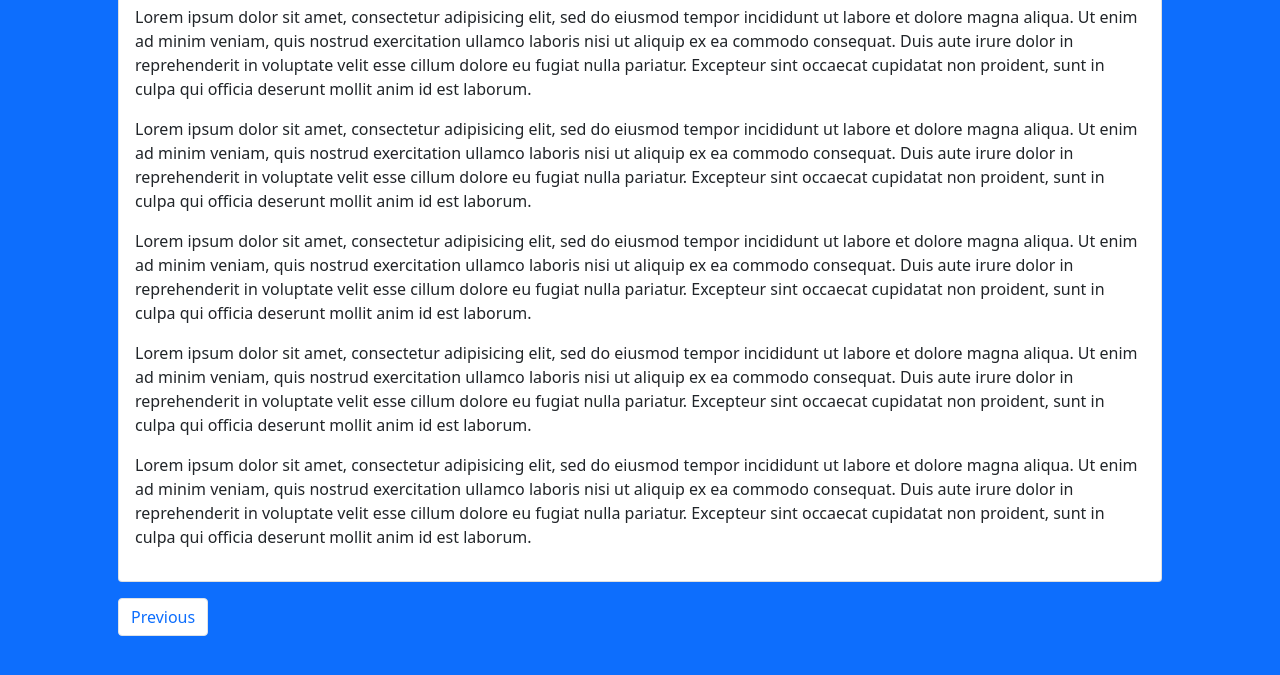
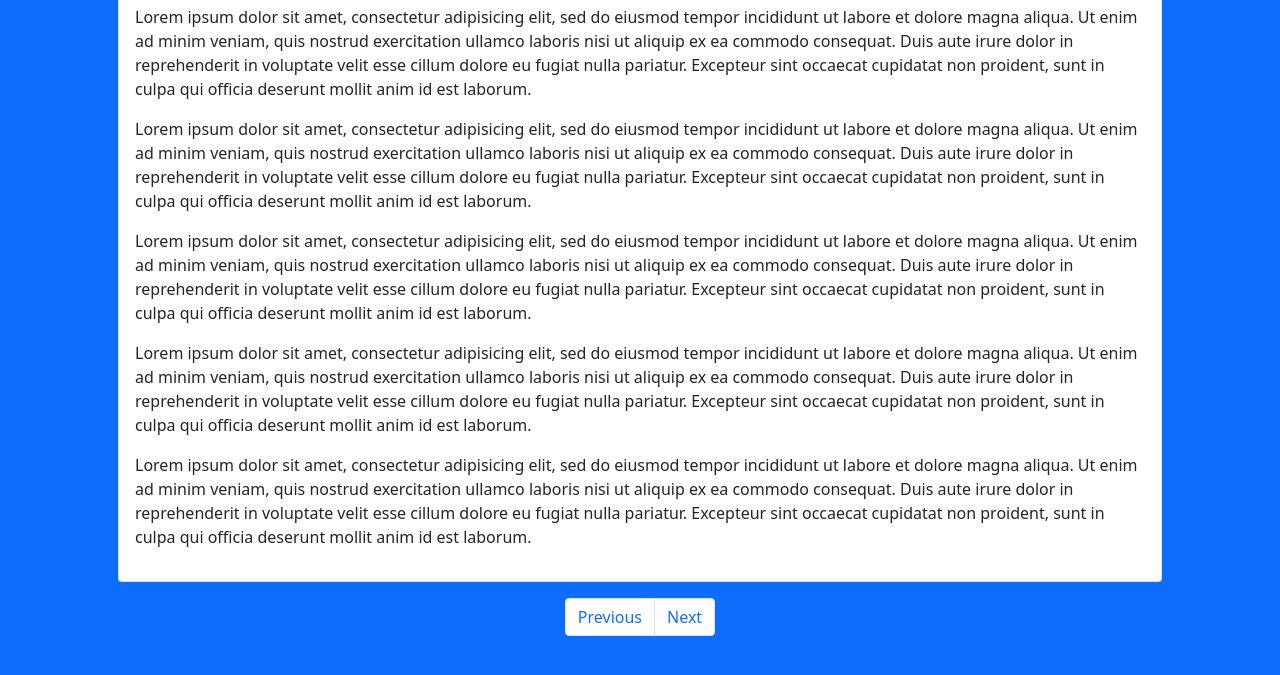
Before and after one commit to alexander-crawford/alexander-crawford.github.io, a website: page www/blog/article.html in a window 1280 px wide. Shown: the part 195-870 px from the top of the page. Drawn offline with Linux system fonts and the light colour scheme.

Commit message:
add next button to article page

```diff
--- a/www/blog/article.html
+++ b/www/blog/article.html
@@ -44,9 +44,12 @@
           </div>
         </div>
         <nav>
-          <ul class="pagination justify-content-start">
+          <ul class="pagination justify-content-center">
             <li class="page-item">
               <a class="page-link">Previous</a>
+            </li>
+            <li class="page-item">
+              <a class="page-link" href="#">Next</a>
             </li>
           </ul>
         </nav>
```
